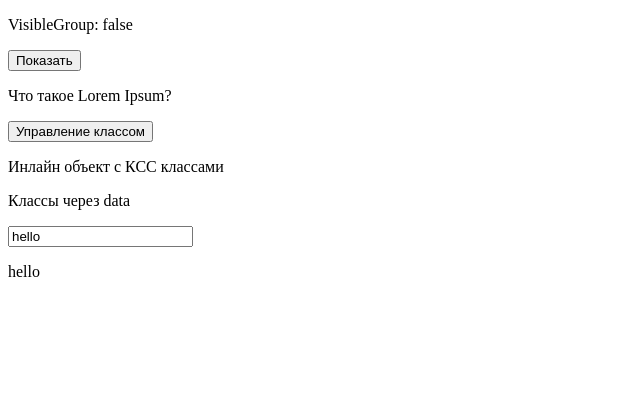
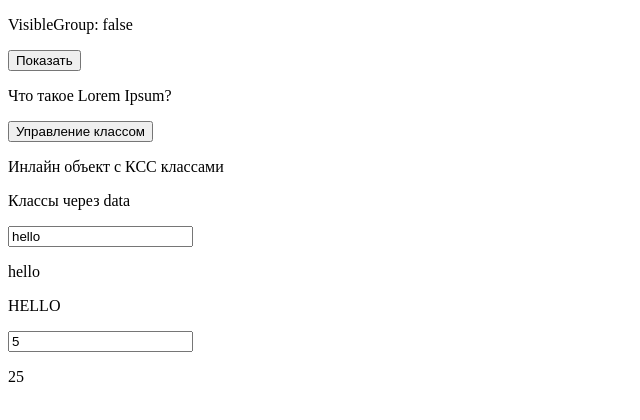
Before and after one commit to WbDmitry/vue3-training, a Vue app: page / in a window 1280 px wide. Shown: the top 420 px of the page, without its empty margins (0-640 px from the left). Built offline with nearby package versions, Linux system fonts and the light colour scheme.

Commit message:
Добавил вывод свойства в верхнем регистре и добавил вывод квадрата вводимого числа

```diff
--- a/src/App.vue
+++ b/src/App.vue
@@ -68,6 +68,7 @@ export default {
 			isValid: true,
 			isDisabled: false,
 			messageInput: 'hello',
+			numberInput: 5,
 		}
 	},
 
@@ -315,7 +316,10 @@ export default {
 	<p :class="{ active: isValid, valid: isDisabled }">Классы через data</p>
 
 	<input v-model="messageInput">
-	<p>{{ messageInput }}</p>
+	<p> {{ messageInput }}</p>
+	<p> {{ messageInput.toUpperCase() }}</p>
+	<input type="number" v-model="numberInput">
+	<p> {{ numberInput ** 2 }}</p>
 </template>
 
 <style>
```
